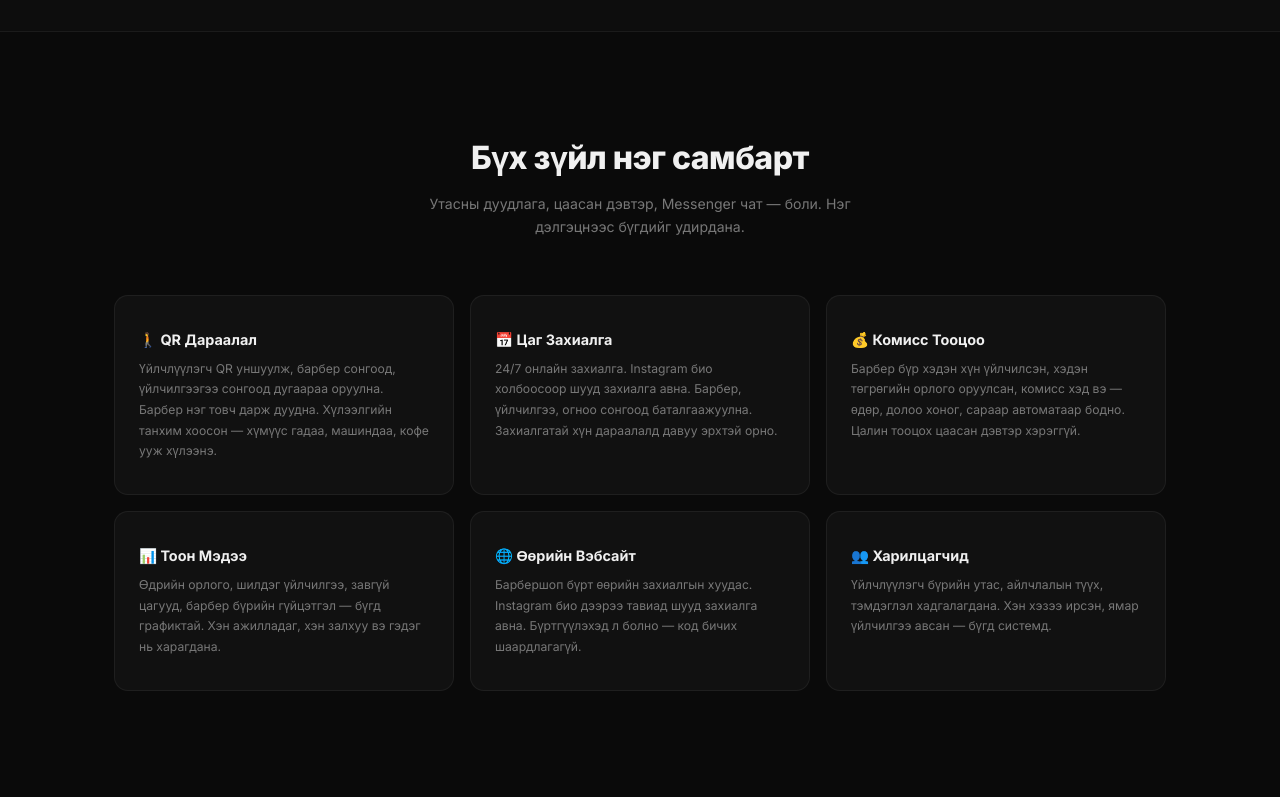
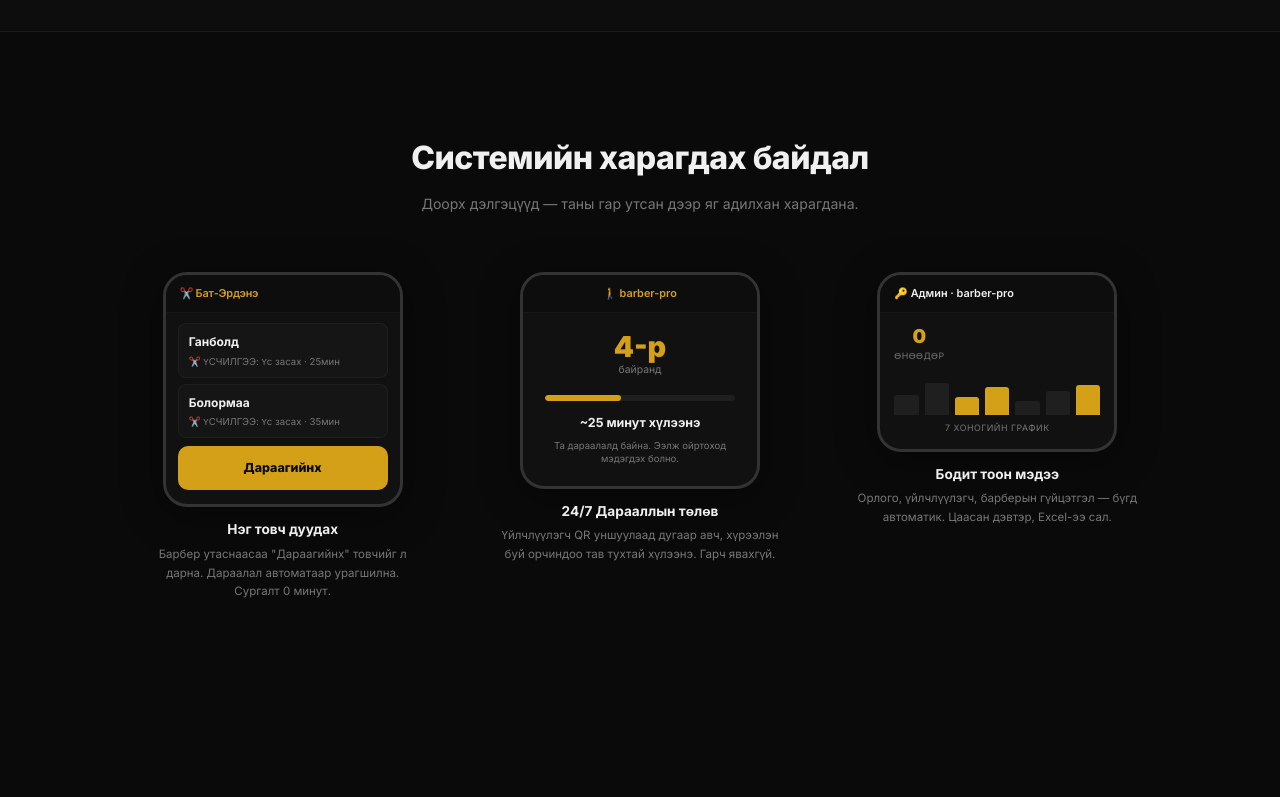
Before and after one commit to Erden8830/barber-system, a website: page public/landing.html in a window 1280 px wide. Shown: the part 900-1697 px from the top of the page. Drawn offline with Linux system fonts and the light colour scheme; no server answers.

```diff
--- a/public/landing.html
+++ b/public/landing.html
@@ -16,7 +16,7 @@ nav{position:fixed;top:0;left:0;right:0;z-index:100;height:64px;display:flex;ali
 .nav-logo{font-weight:900;font-size:1rem;color:var(--text);text-decoration:none;letter-spacing:2px}.nav-logo span{color:var(--gold)}
 .nav-links{display:flex;align-items:center;gap:20px}
 .nav-links a{color:var(--dim);text-decoration:none;font-size:.78rem;font-weight:500;transition:color .2s}.nav-links a:hover{color:var(--text)}
-.nav-cta{padding:8px 20px;background:var(--gold);color:#0a0a0a;font-weight:700;font-size:.72rem;text-decoration:none;border-radius:100px;transition:opacity .2s}.nav-cta:hover{opacity:.9}
+.nav-cta{padding:8px 20px;background:var(--gold);color:#0a0a0a!important;font-weight:700;font-size:.72rem;text-decoration:none;border-radius:100px;transition:opacity .2s}.nav-cta:hover{opacity:.9}
 @media(max-width:640px){.nav-links{gap:12px}.nav-links a:not(.nav-cta):not(.nav-login){font-size:.68rem}}
 .hero{padding:160px 24px 80px;text-align:center;max-width:800px;margin:0 auto}
 .hero-badge{display:inline-block;padding:6px 16px;background:var(--gold-dim);border:1px solid rgba(212,160,23,.2);border-radius:100px;font-size:.7rem;font-weight:600;color:var(--gold);margin-bottom:28px}
@@ -46,6 +46,50 @@ nav{position:fixed;top:0;left:0;right:0;z-index:100;height:64px;display:flex;ali
 .ft-card:hover{border-color:rgba(212,160,23,.2)}
 .ft-card h3{font-size:.9rem;font-weight:700;margin-bottom:8px;display:flex;align-items:center;gap:8px}
 .ft-card p{font-size:.76rem;color:var(--dim);line-height:1.7}
+
+/* Product proof blocks */
+.proof-grid{display:grid;grid-template-columns:repeat(3,1fr);gap:20px;align-items:start}
+@media(max-width:800px){.proof-grid{grid-template-columns:1fr;max-width:340px;margin:0 auto}}
+.proof-card{text-align:center}
+.phone-wrap{display:flex;justify-content:center;margin-bottom:12px}
+.phone-frame{width:240px;border-radius:24px;border:3px solid #333;overflow:hidden;background:var(--card);box-shadow:0 8px 40px rgba(0,0,0,.4)}
+@media(max-width:800px){.phone-frame{width:220px}}
+
+/* Barber screen */
+.barber-screen{text-align:left;font-size:.65rem}
+.barber-sc-header{background:#0d0d0d;padding:10px 14px;border-bottom:1px solid rgba(255,255,255,.04);font-weight:600;color:#d4a017;font-size:.68rem;letter-spacing:-.2px}
+.barber-sc-body{padding:10px 12px 14px}
+.barber-sc-queue{padding:8px 10px;border:1px solid rgba(255,255,255,.04);border-radius:8px;margin-bottom:6px;background:rgba(255,255,255,.02)}
+.barber-sc-name{font-weight:700;font-size:.75rem;color:var(--text);margin-bottom:2px}
+.barber-sc-pos{font-size:.6rem;color:var(--dim)}
+.barber-sc-btn{display:block;width:100%;padding:12px;background:#d4a017;color:#0a0a0a;text-align:center;font-weight:800;font-size:.78rem;border-radius:10px;margin-top:8px}
+
+/* Queue status screen */
+.queue-screen{text-align:center;font-size:.65rem}
+.queue-sc-header{background:#0d0d0d;padding:10px 14px;border-bottom:1px solid rgba(255,255,255,.04);font-weight:600;color:#d4a017;font-size:.68rem}
+.queue-sc-body{padding:20px 14px}
+.queue-sc-num{font-size:1.8rem;font-weight:900;color:#d4a017;line-height:1}
+.queue-sc-sub{font-size:.65rem;color:var(--dim);margin-bottom:16px}
+.queue-sc-bar{height:6px;border-radius:3px;background:rgba(255,255,255,.06);margin:0 8px 12px;overflow:hidden}
+.queue-sc-bar-fill{height:100%;border-radius:3px;background:#d4a017}
+.queue-sc-time{font-size:.78rem;font-weight:700;color:var(--text);margin-bottom:6px}
+.queue-sc-note{font-size:.6rem;color:var(--dim);line-height:1.4}
+
+/* Admin mini screen */
+.admin-screen{text-align:left;font-size:.65rem}
+.admin-sc-top{background:#0d0d0d;padding:10px 14px;border-bottom:1px solid rgba(255,255,255,.04);font-weight:600;font-size:.68rem}
+.admin-sc-body{padding:14px}
+.admin-sc-row{display:flex;justify-content:space-between;margin-bottom:12px}
+.admin-sc-stat{text-align:center}
+.admin-sc-val{font-size:1.2rem;font-weight:900;color:#d4a017;line-height:1}
+.admin-sc-lbl{font-size:.55rem;color:var(--dim);text-transform:uppercase;letter-spacing:.5px;margin-top:2px}
+.admin-sc-chart{display:flex;align-items:flex-end;gap:6px;height:40px;margin-bottom:6px}
+.admin-sc-bar-mini{flex:1;border-radius:3px 3px 0 0;background:rgba(255,255,255,.06)}
+.admin-sc-label{font-size:.55rem;color:var(--dim);text-align:center;text-transform:uppercase;letter-spacing:.5px}
+
+.proof-caption{margin-top:8px}
+.proof-caption h3{font-size:.85rem;font-weight:700;margin-bottom:4px;color:var(--text)}
+.proof-caption p{font-size:.72rem;color:var(--dim);line-height:1.6;max-width:280px;margin:0 auto}
 .demo-grid{display:grid;grid-template-columns:repeat(3,1fr);gap:14px}
 @media(max-width:720px){.demo-grid{grid-template-columns:1fr}}
 .demo-link{display:flex;align-items:center;justify-content:space-between;padding:18px 20px;background:var(--card);border:1px solid var(--border);border-radius:12px;text-decoration:none;color:var(--text);transition:all .2s}
@@ -113,14 +157,96 @@ footer a{color:var(--gold);text-decoration:none}footer a:hover{opacity:.8}
 </section>
 
 <section id="features" class="section" style="border-top:none">
-  <div class="section-header fade-in"><h2>Бүх зүйл <span class="hl">нэг</span> самбарт</h2><p>Утасны дуудлага, цаасан дэвтэр, Messenger чат — боли. Нэг дэлгэцнээс бүгдийг удирдана.</p></div>
-  <div class="ft-grid">
-    <div class="ft-card fade-in"><h3>🚶 QR Дараалал</h3><p>Үйлчлүүлэгч QR уншуулж, барбер сонгоод, үйлчилгээгээ сонгоод дугаараа оруулна. Барбер нэг товч дарж дуудна. Хүлээлгийн танхим хоосон — хүмүүс гадаа, машиндаа, кофе ууж хүлээнэ.</p></div>
-    <div class="ft-card fade-in"><h3>📅 Цаг Захиалга</h3><p>24/7 онлайн захиалга. Instagram био холбоосоор шууд захиалга авна. Барбер, үйлчилгээ, огноо сонгоод баталгаажуулна. Захиалгатай хүн дараалалд давуу эрхтэй орно.</p></div>
-    <div class="ft-card fade-in"><h3>💰 Комисс Тооцоо</h3><p>Барбер бүр хэдэн хүн үйлчилсэн, хэдэн төгрөгийн орлого оруулсан, комисс хэд вэ — өдөр, долоо хоног, сараар автоматаар бодно. Цалин тооцох цаасан дэвтэр хэрэггүй.</p></div>
-    <div class="ft-card fade-in"><h3>📊 Тоон Мэдээ</h3><p>Өдрийн орлого, шилдэг үйлчилгээ, завгүй цагууд, барбер бүрийн гүйцэтгэл — бүгд графиктай. Хэн ажилладаг, хэн залхуу вэ гэдэг нь харагдана.</p></div>
-    <div class="ft-card fade-in"><h3>🌐 Өөрийн Вэбсайт</h3><p>Барбершоп бүрт өөрийн захиалгын хуудас. Instagram био дээрээ тавиад шууд захиалга авна. Бүртгүүлэхэд л болно — код бичих шаардлагагүй.</p></div>
-    <div class="ft-card fade-in"><h3>👥 Харилцагчид</h3><p>Үйлчлүүлэгч бүрийн утас, айлчлалын түүх, тэмдэглэл хадгалагдана. Хэн хэзээ ирсэн, ямар үйлчилгээ авсан — бүгд системд.</p></div>
+  <div class="section-header fade-in"><h2>Системийн <span class="hl">харагдах байдал</span></h2><p>Доорх дэлгэцүүд — таны гар утсан дээр яг адилхан харагдана.</p></div>
+  <div class="proof-grid">
+    <!-- PROOF 1: Barber page -->
+    <div class="proof-card fade-in">
+      <div class="phone-wrap">
+        <div class="phone-frame">
+          <div class="barber-screen">
+            <div class="barber-sc-header">✂️ Бат-Эрдэнэ</div>
+            <div class="barber-sc-body">
+              <div class="barber-sc-queue">
+                <div class="barber-sc-name">Ганболд</div>
+                <div class="barber-sc-pos">✂️ ҮСЧИЛГЭЭ: Үс засах · 25мин</div>
+              </div>
+              <div class="barber-sc-queue">
+                <div class="barber-sc-name">Болормаа</div>
+                <div class="barber-sc-pos">✂️ ҮСЧИЛГЭЭ: Үс засах · 35мин</div>
+              </div>
+              <div class="barber-sc-btn">Дараагийнх</div>
+            </div>
+          </div>
+        </div>
+      </div>
+      <div class="proof-caption">
+        <h3>Нэг товч дуудах</h3>
+        <p>Барбер утаснаасаа "Дараагийнх" товчийг л дарна. Дараалал автоматаар урагшилна. Сургалт 0 минут.</p>
+      </div>
+    </div>
+
+    <!-- PROOF 2: Queue status -->
+    <div class="proof-card fade-in">
+      <div class="phone-wrap">
+        <div class="phone-frame">
+          <div class="queue-screen">
+            <div class="queue-sc-header">🚶 barber-pro</div>
+            <div class="queue-sc-body">
+              <div class="queue-sc-pos">
+                <div class="queue-sc-num">4-р</div>
+                <div class="queue-sc-sub">байранд</div>
+              </div>
+              <div class="queue-sc-bar">
+                <div class="queue-sc-bar-fill" style="width:40%"></div>
+              </div>
+              <div class="queue-sc-time">~25 минут хүлээнэ</div>
+              <div class="queue-sc-note">Та дараалалд байна. Ээлж ойртоход мэдэгдэх болно.</div>
+            </div>
+          </div>
+        </div>
+      </div>
+      <div class="proof-caption">
+        <h3>24/7 Дарааллын төлөв</h3>
+        <p>Үйлчлүүлэгч QR уншуулаад дугаар авч, хүрээлэн буй орчиндоо тав тухтай хүлээнэ. Гарч явахгүй.</p>
+      </div>
+    </div>
+
+    <!-- PROOF 3: Admin stats -->
+    <div class="proof-card fade-in">
+      <div class="phone-wrap">
+        <div class="phone-frame">
+          <div class="admin-screen">
+            <div class="admin-sc-top">🔑 Админ · barber-pro</div>
+            <div class="admin-sc-body">
+              <div class="admin-sc-row">
+                <div class="admin-sc-stat">
+                  <div class="admin-sc-val" id="pf-shops">0</div>
+                  <div class="admin-sc-lbl">Өнөөдөр</div>
+                </div>
+                <div class="admin-sc-stat">
+                  <div class="admin-sc-val">&nbsp;</div>
+                  <div class="admin-sc-lbl">&nbsp;</div>
+                </div>
+              </div>
+              <div class="admin-sc-chart">
+                <div class="admin-sc-bar-mini" style="height:20px"></div>
+                <div class="admin-sc-bar-mini" style="height:32px"></div>
+                <div class="admin-sc-bar-mini" style="height:18px;background:#d4a017"></div>
+                <div class="admin-sc-bar-mini" style="height:28px;background:#d4a017"></div>
+                <div class="admin-sc-bar-mini" style="height:14px"></div>
+                <div class="admin-sc-bar-mini" style="height:24px"></div>
+                <div class="admin-sc-bar-mini" style="height:30px;background:#d4a017"></div>
+              </div>
+              <div class="admin-sc-label">7 хоногийн график</div>
+            </div>
+          </div>
+        </div>
+      </div>
+      <div class="proof-caption">
+        <h3>Бодит тоон мэдээ</h3>
+        <p>Орлого, үйлчлүүлэгч, барберын гүйцэтгэл — бүгд автоматик. Цаасан дэвтэр, Excel-ээ сал.</p>
+      </div>
+    </div>
   </div>
 </section>
 
@@ -189,8 +315,8 @@ footer a{color:var(--gold);text-decoration:none}footer a:hover{opacity:.8}
 
 <footer>
   <p style="font-weight:700;margin-bottom:4px">Barber<span style="color:var(--gold)">.</span>Pro</p>
-  <p style="margin-bottom:8px">Монголын барбершопуудад · Bolor Digital</p>
-  <a href="/signup">Бүртгүүлэх</a> · <a href="/admin-login">Нэвтрэх</a> · <a href="/demo">Демо</a> · <a href="tel:85279299">📞 85279299</a>
+  <p style="margin-bottom:8px">Velo Grid Systems LLC</p>
+  <a href="/signup">Бүртгүүлэх</a> · <a href="/admin-login">Нэвтрэх</a> · <a href="/demo">Демо</a> · <a href="/privacy">Нууцлал</a> · <a href="/terms">Нөхцөл</a> · <a href="tel:85279299">📞 85279299</a>
 </footer>
 
 <script>
```
Also changed, not shown: public/privacy.html (added, +77 -0 lines), public/terms.html (added, +83 -0 lines).
